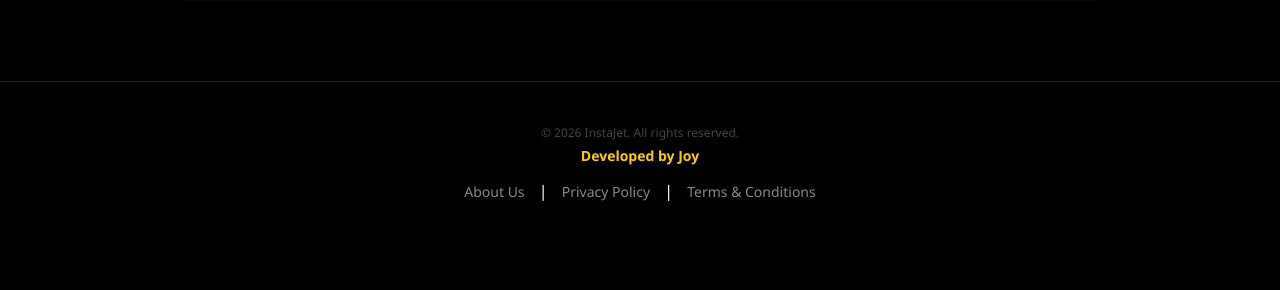
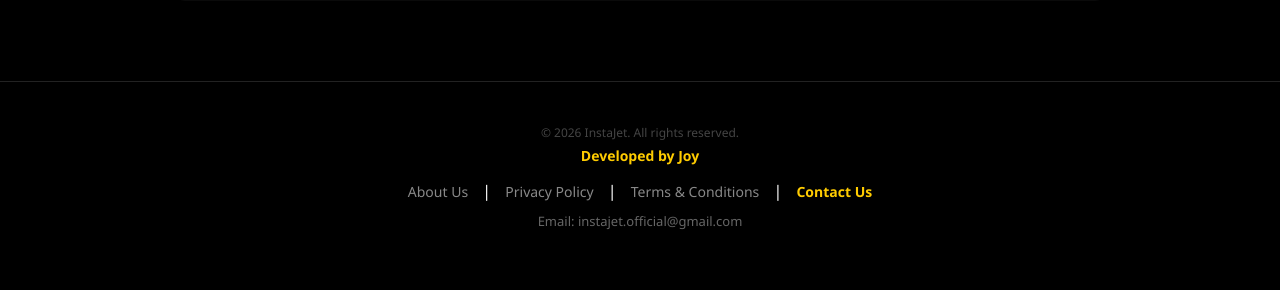
Before and after one commit to joyvijayan/jet-app, a Flask app: page / in a window 1280 px wide. Shown: the part 1117-1407 px from the top of the page. Before the commit the page ends 1318 px from the top, so only its background shows below. Run offline with Flask 3, Linux system fonts and the light colour scheme.

Commit message:
Update index.html

```diff
--- a/templates/index.html
+++ b/templates/index.html
@@ -98,8 +98,10 @@
         <div class="footer-links" style="margin-top: 15px;">
             <a href="/about">About Us</a> |
             <a href="/privacy">Privacy Policy</a> |
-            <a href="/terms">Terms & Conditions</a>
+            <a href="/terms">Terms & Conditions</a> |
+            <a href="/contact" style="color: #ffcc00; font-weight: bold;">Contact Us</a>
         </div>
+        <p style="color: #666; font-size: 13px; margin-top: 10px;">Email: instajet.official@gmail.com</p>
     </footer>
 
 </body>
```
